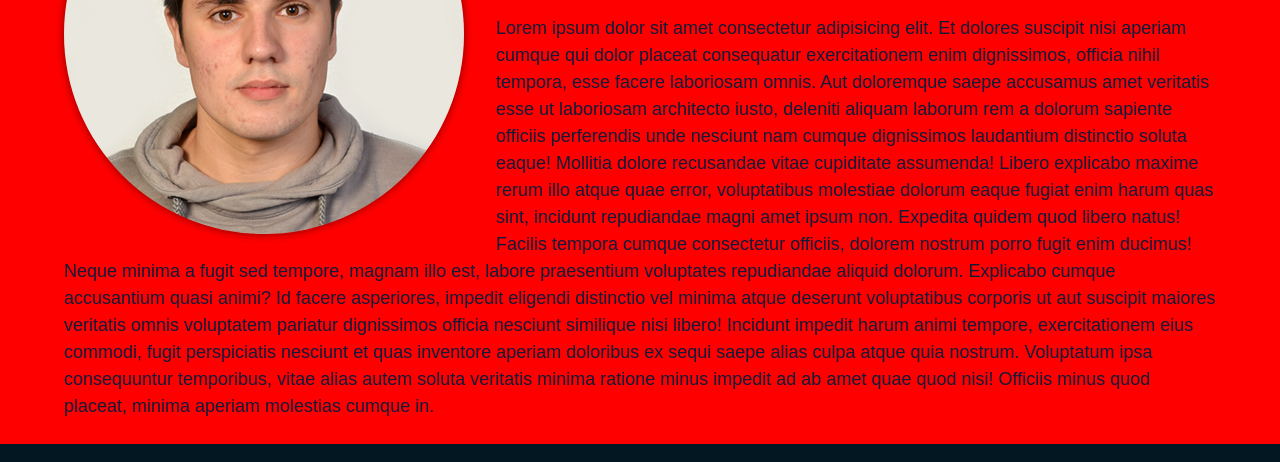
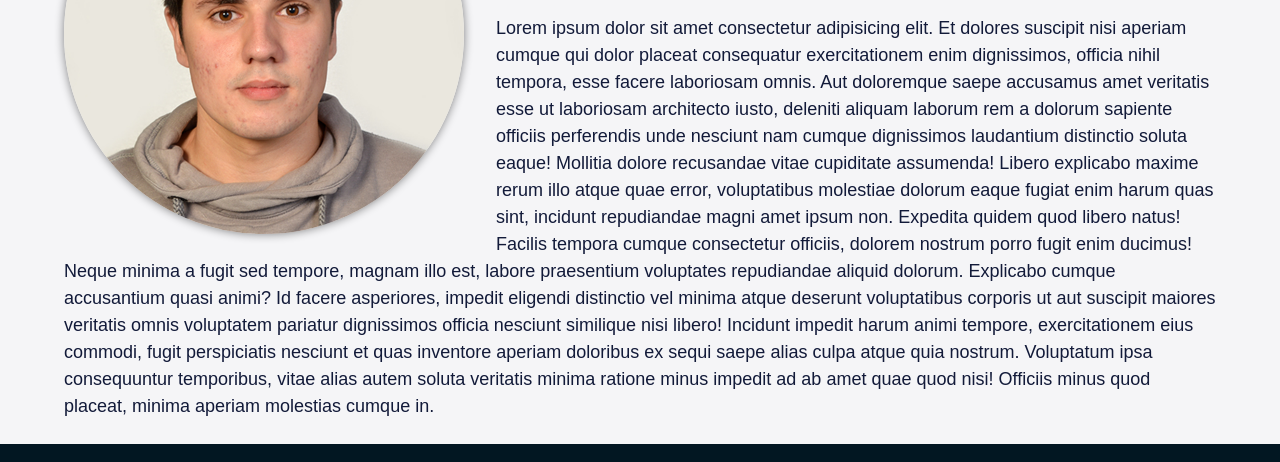
Before and after one commit to keki97/Portfolio2.0, a plain HTML site: page about.html in a window 1280 px wide. Shown: the part 280-742 px from the top of the page. Drawn offline with nearby package versions, Linux system fonts and the light colour scheme.

Commit message:
Netlify works

```diff
--- a/about.css
+++ b/about.css
@@ -1,7 +1,6 @@
 body {
   height: 100vh;
-  /* background-color: #f5f5f7; */
-  background-color: red;
+  background-color: #f5f5f7;
 }
 
 /* .active {
```
